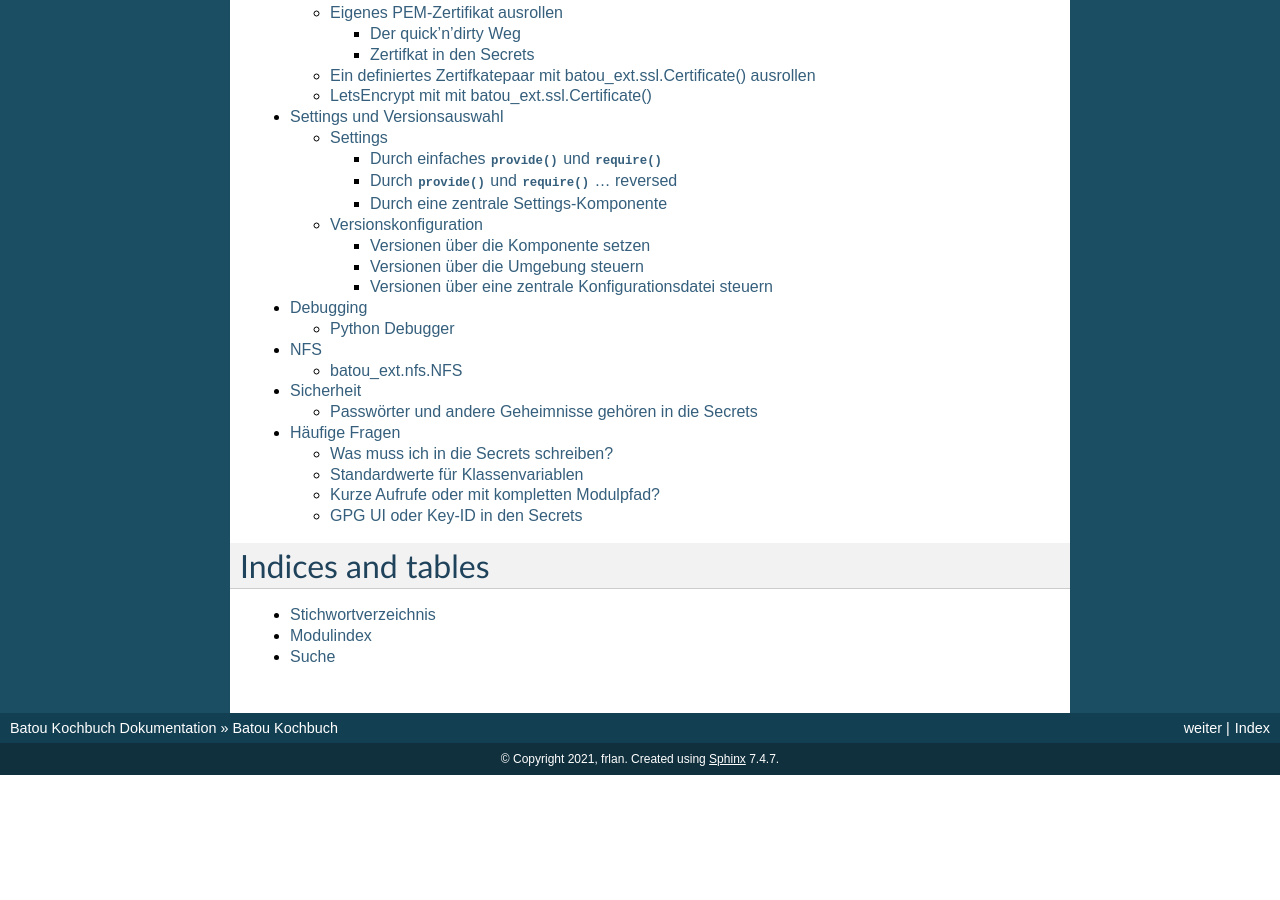
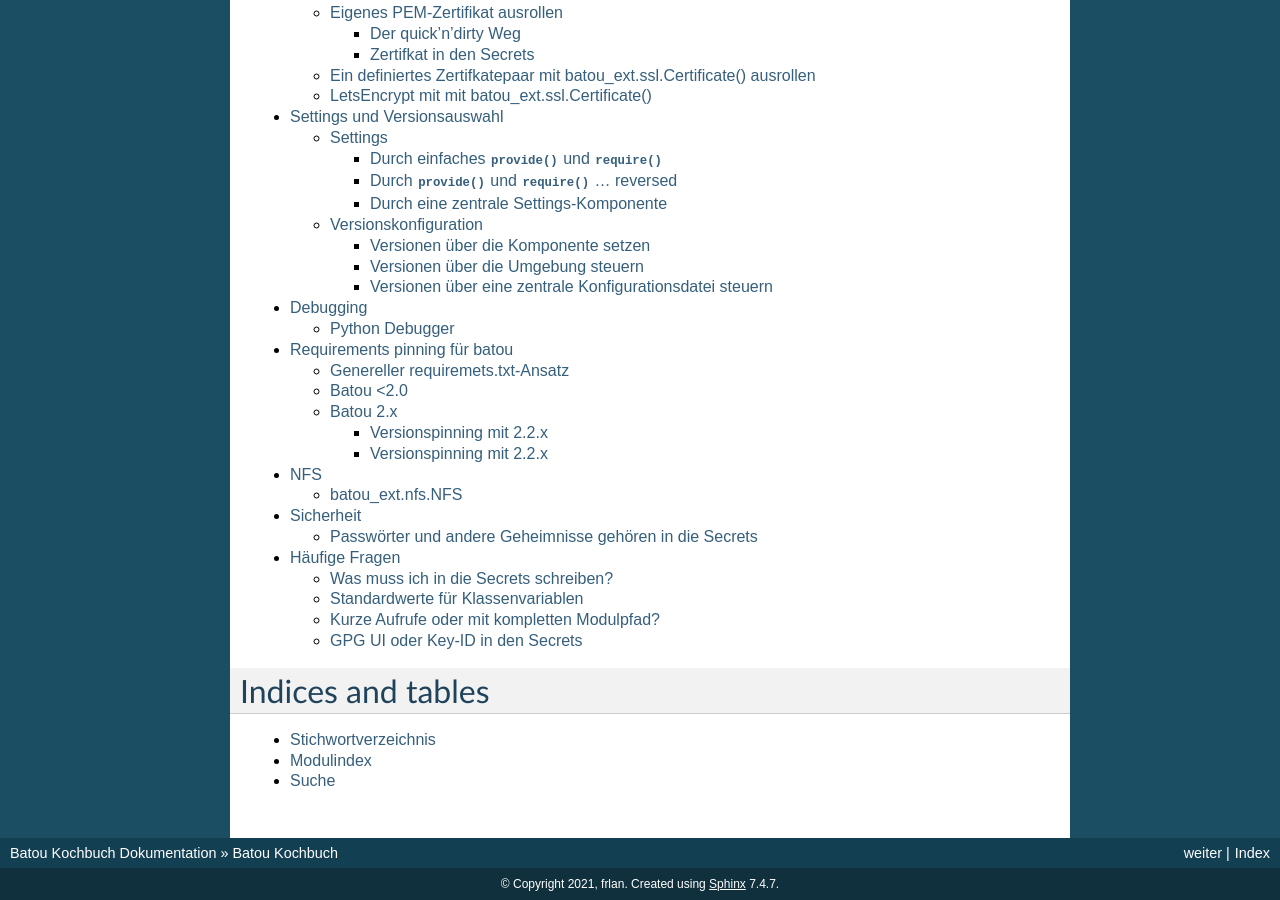
Before and after one commit to frlan/batou-cookbook, a Sphinx documentation site: the page built from source/index.rst, in a window 1280 px wide and 900 px high, scrolled down 692 px. Built offline with Sphinx 7.4.7, drawn with Linux system fonts in a browser that asks for light colours; before the commit the page ends 1467 px from its top, so only the background shows below that; some of the changed lines change nothing that is shown.

Commit message:
Write a short part about version pinning of batou and its dependencies

```diff
--- /dev/null
+++ b/source/anleitungen/erweitert/batou-pinning.rst
@@ -0,0 +1,59 @@
+Requirements pinning für batou
+=============================
+
+Genereller requiremets.txt-Ansatz
+---------------------------------
+Batou ist eine Python-Anwendung. Im Hintergrund installiert es die in der requirements.txt definierten Abhängigkeiten in ein virtualenv und führt sich dann aus.
+
+Batou <2.0
+----------
+
+In den Versionen vor dem 2.0-Release, war die Version von batou im Script hart kodiert, so dass eine requirements.txt nicht unbedingt notwendig wurde, wenn man keine zusätzlichen Bibliotheken wie `boto` oder `batou_ext` benötigte.
+
+Ein Versionsupdate von batou konnte über eine Buildin-Funktion erledigt werden.
+
+Batou 2.x
+---------
+
+Mit der 2.0-Release wurde `batou` auf die Verwendung von `appenv` umgestellt. `appenv` an sich, ist eine Möglichkeit, um andere Pythonporgramme einfach in desem Kontext auszuführen. Entsprechend werden die Progammversionen über die `requirements.txt`definiert. Die Installation von batou via `appenv` legt diese Datei schon richtig mit einem passenden Eintrag an. Dieser könnte so aussehen
+
+.. code-block:: sh
+
+        batou==2.2.4
+
+
+Neu ab Version 2 ist die Möglichkeit, alle Abhängigkeiten zu pinnen. Dies hat zwei Vorteile
+
+* Genaue Definition der verwendeten Python-Pakete und damit bessere Reproduzierbarkeit
+* Schnellere Ausfürhungszeiten auf lokal, wie auch auf den Zielservern, da so die Umgebung von appenb bzw. batou nicht mit jedem deploymentlauf neu initialisiert werden muss.
+
+Versionspinning mit 2.2.x
+*************************
+
+Durch den Aufruf von
+
+.. code-block:: sh
+
+        ./batou appenv-update-lockfile
+
+erzeugt `batou` eine `requirements.lock`, in welche alle direkten und indirekten Abhängigkeiten zum Ausführen des Deployment an sich aufgenommen werden.
+
+
+Versionspinning mit 2.2.x
+*************************
+
+Mit Version 2.3 wurde die appenv-Integration von batou überarbeitet. Dadurch änderte sich auch die Art und Weise, wie bestimmte Befehle aufgerufen werden. Das aus früheren Versionen bekannte `update-lockfile` ist eigentlich eine Funktionalität von `appenv`, entsprechend wird es seit der Version 2.3.x über
+
+.. code-block:: sh
+
+        ./appenv update-lockfile
+
+aufgerufen.
+
+Für die Berechnung der Abhängigkeiten wird dabei das Systempython genutzt. Möchte man das Deployment auf Servern laufen lassen, die andere Versionen von Python benutzen, kann es passieren, dass Abängigkeiten falsch definiert sind oder ausgelassen wurden. Dies kann durch das setzen einer entsprechenden Markierung in der `requirements.txt` angepast werden. Ein Beispiel für die Unterstütung von Python 3.6, 3.8 und 3.9 auf den Zielsystemen könnte entsprechend so aussehen:
+
+.. code-block::
+
+        # appenv-python-preference: 3.8,3.9,3.6
+
+Dadurch werden die vom Python 3.6 explizit benötigten Pakete wie importlib-metadata oder typing_extensions in die so entstehende `requirements.lock` mit aufgenommen.
--- a/source/index.rst
+++ b/source/index.rst
@@ -18,6 +18,7 @@
    anleitungen/erweitert/zertifikate
    anleitungen/erweitert/settings.rst
    anleitungen/erweitert/debugging.rst
+   anleitungen/erweitert/batou-pinning.rst
    anleitungen/plattform/NixOS_fcio/NFS
    sicherheit/sicherheit
    faq/index
```
